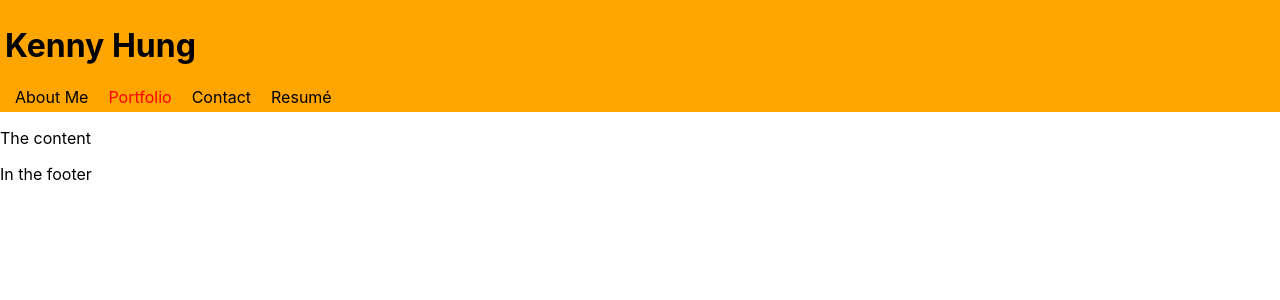
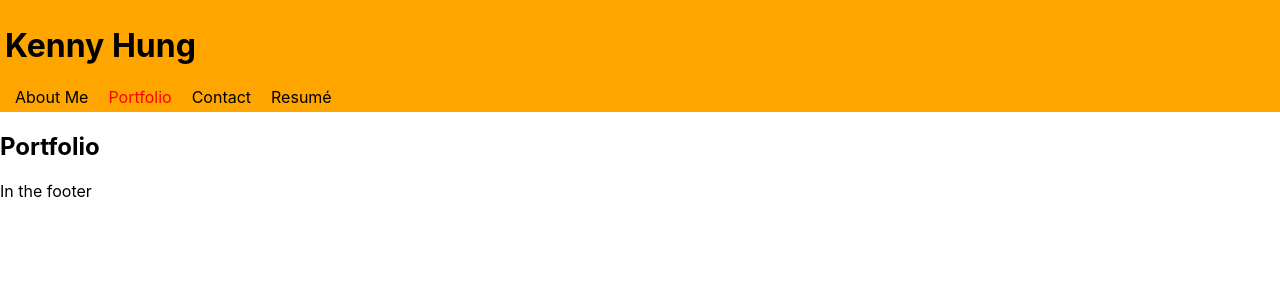
Before and after one commit to skewwhiffy/portfolio, a React (Create React App) app: page / in a window 1280 px wide. Both pictures are taken after a click on the element "Portfolio". Shown: the top 300 px of the page. Built offline with nearby package versions, Linux system fonts and the light colour scheme.

Commit message:
Content pages

```diff
--- a/src/App.js
+++ b/src/App.js
@@ -1,6 +1,10 @@
 import React, { useState } from 'react'
 import Header from './component/Header'
 import Footer from './component/Footer'
+import AboutMe from './component/AboutMe'
+import Portfolio from './component/Portfolio'
+import Contact from './component/Contact'
+import Resume from './component/Resume'
 import './App.css'
 
 const choices = [
@@ -32,7 +36,10 @@ const App = () => {
         setCurrentChoice={setCurrentChoice}
       />
       <section>
-        <p>The content</p>
+        {currentChoice.name === 'aboutMe' && (<AboutMe></AboutMe>)}
+        {currentChoice.name === 'portfolio' && (<Portfolio></Portfolio>)}
+        {currentChoice.name === 'contact' && (<Contact></Contact>)}
+        {currentChoice.name === 'resume' && (<Resume></Resume>)}
       </section>
       <Footer />
       {
--- /dev/null
+++ b/src/component/AboutMe/index.js
@@ -0,0 +1,11 @@
+import React from 'react'
+
+const AboutMe = () => {
+  return (
+    <div>
+      <h1>About me</h1>
+    </div>
+  )
+}
+
+export default AboutMe
--- /dev/null
+++ b/src/component/Contact/index.js
@@ -0,0 +1,11 @@
+import React from 'react'
+
+const Contact = () => {
+  return (
+    <div>
+      <h1>Contact</h1>
+    </div>
+  )
+}
+
+export default Contact
--- /dev/null
+++ b/src/component/Portfolio/index.js
@@ -0,0 +1,11 @@
+import React from 'react'
+
+const Portfolio = () => {
+  return (
+    <div>
+      <h1>Portfolio</h1>
+    </div>
+  )
+}
+
+export default Portfolio
--- /dev/null
+++ b/src/component/Resume/index.js
@@ -0,0 +1,11 @@
+import React from 'react'
+
+const Resume = () => {
+  return (
+    <div>
+      <h1>Resume</h1>
+    </div>
+  )
+}
+
+export default Resume
```
